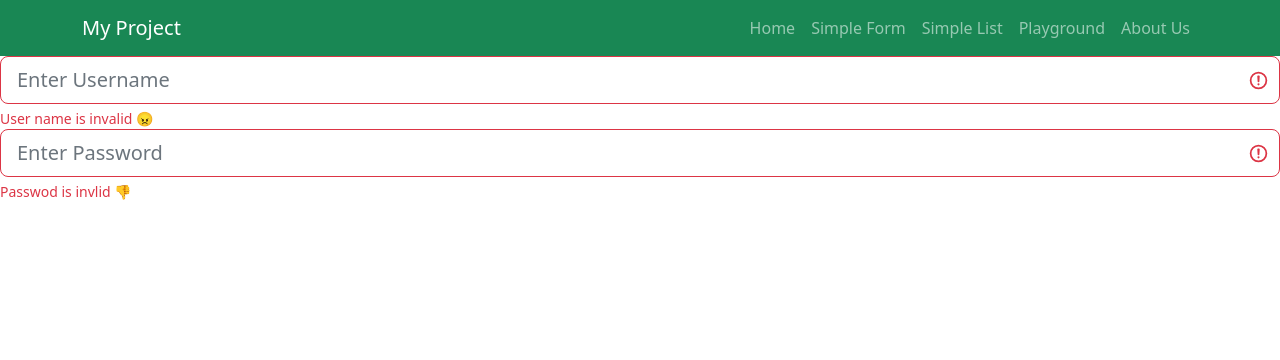
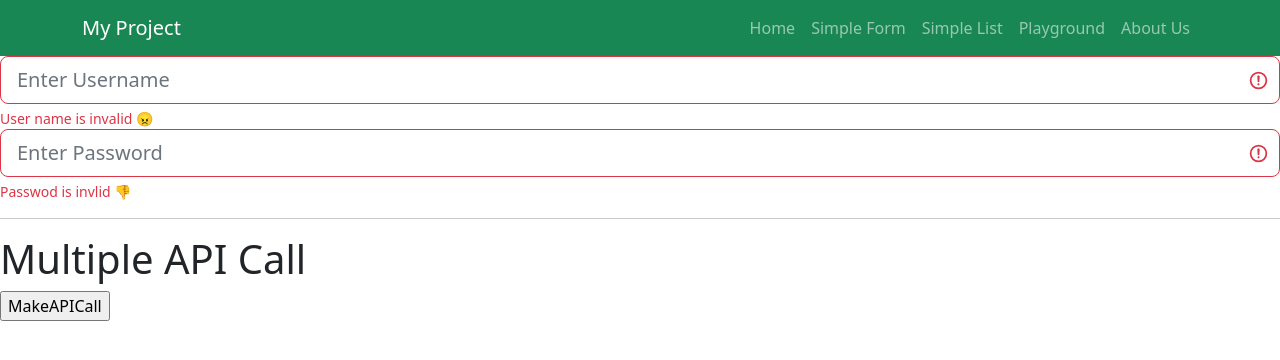
Before and after one commit to dac-22-mumbai/my-react-project, a React (Create React App) app: page /playground in a window 1280 px wide. Shown: the top 360 px of the page. Built offline with nearby package versions, Linux system fonts and the light colour scheme.

Commit message:
mulitple API acll.

```diff
--- a/src/components/Playground.js
+++ b/src/components/Playground.js
@@ -6,6 +6,36 @@ function Playground() {
   return (
     <div>
       <Playground8 />
+      <Playground9 />
+    </div>
+  );
+}
+
+function Playground9() {
+  const makeApiCall = async () => {
+    // API 1 CALL
+    const url1 = "https://jsonplaceholder.typicode.com/posts";
+    const resp1 = await axios.get(url1);
+    console.log(resp1.data);
+
+    // API2
+    if (resp1.status == "200") {
+      const url2 = "http://localhost:8080/user/";
+      const resp2 = await axios.get(url2);
+      console.log(resp2.data);
+    }
+
+    // API3
+    const url3 = "http://localhost:8080/user/1";
+    const resp3 = await axios.get(url3);
+    console.log(resp3);
+  };
+
+  return (
+    <div>
+      <hr />
+      <h1>Multiple API Call</h1>
+      <input type="button" value="MakeAPICall" onClick={makeApiCall} />
     </div>
   );
 }
```
